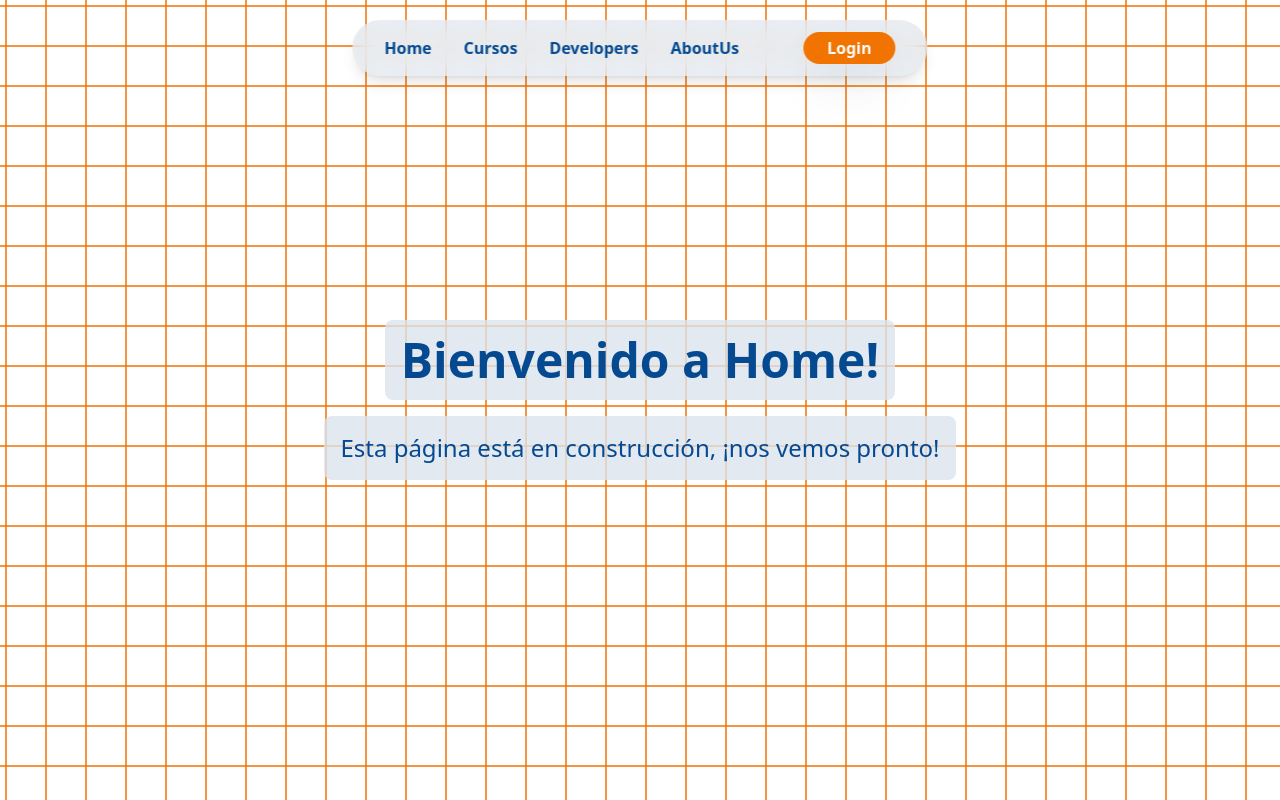
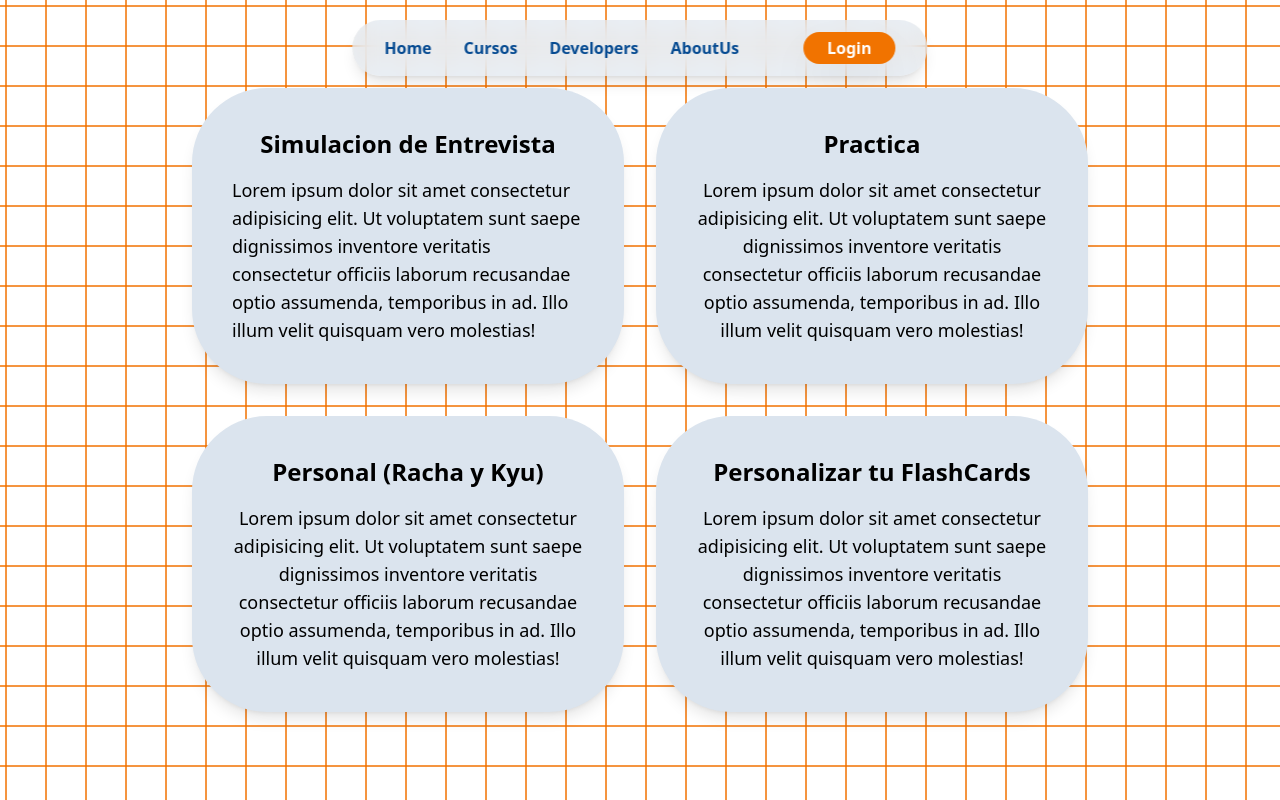
Before and after one commit to iZergiodev/Front-Flash4Devs, a React (Vite) app: page /auth in a window 1280 px wide. Built offline with nearby package versions, Linux system fonts and the light colour scheme.

Commit message:
cards creados

```diff
--- a/src/auth/views/Home.jsx
+++ b/src/auth/views/Home.jsx
@@ -25,13 +25,47 @@ export const Home = () => {
           borderColor="#F17300"
           hoverFillColor="#81A4CD"
         />
-        <div className="absolute inset-20 z-10 flex flex-col items-center justify-center rounded-lg text-text">
-          <h1 className="text-5xl font-bold bg-card/80 p-4 rounded-lg">
-            Bienvenido a Home!
-          </h1>
-          <p className="text-2xl mt-4 bg-card/80 p-4 rounded-lg">
-            Esta página está en construcción, ¡nos vemos pronto!
-          </p>
+        <div className="absolute inset-20 z-10 flex flex-col items-center justify-center">
+          <div className="grid grid-cols-2 gap-8 w-full max-w-4xl">
+            <div className="bg-card p-10 rounded-[75px] shadow-lg">
+              <h2 className="text-2xl font-bold mb-4 text-center">
+                Simulacion de Entrevista
+              </h2>
+              <p className="text-lg">
+                Lorem ipsum dolor sit amet consectetur adipisicing elit. Ut
+                voluptatem sunt saepe dignissimos inventore veritatis
+                consectetur officiis laborum recusandae optio assumenda,
+                temporibus in ad. Illo illum velit quisquam vero molestias!
+              </p>
+            </div>
+            <div className="bg-card p-10 rounded-[75px] shadow-lg text-center">
+              <h2 className="text-2xl font-bold mb-4">Practica</h2>
+              <p className="text-lg text-center">
+                Lorem ipsum dolor sit amet consectetur adipisicing elit. Ut
+                voluptatem sunt saepe dignissimos inventore veritatis
+                consectetur officiis laborum recusandae optio assumenda,
+                temporibus in ad. Illo illum velit quisquam vero molestias!
+              </p>
+            </div>
+            <div className="bg-card p-10 rounded-[75px] shadow-lg text-center">
+              <h2 className="text-2xl font-bold mb-4">Personal (Racha y Kyu)</h2>
+              <p className="text-lg">
+                Lorem ipsum dolor sit amet consectetur adipisicing elit. Ut
+                voluptatem sunt saepe dignissimos inventore veritatis
+                consectetur officiis laborum recusandae optio assumenda,
+                temporibus in ad. Illo illum velit quisquam vero molestias!
+              </p>
+            </div>
+            <div className="bg-card p-10 rounded-[75px] shadow-lg text-center">
+              <h2 className="text-2xl font-bold mb-4">Personalizar tu FlashCards</h2>
+              <p className="text-lg">
+                Lorem ipsum dolor sit amet consectetur adipisicing elit. Ut
+                voluptatem sunt saepe dignissimos inventore veritatis
+                consectetur officiis laborum recusandae optio assumenda,
+                temporibus in ad. Illo illum velit quisquam vero molestias!
+              </p>
+            </div>
+          </div>
         </div>
       </div>
     </>
```
Also changed, not shown: src/components/GradientText.css (line endings or trailing spaces), src/components/GradientText.jsx (line endings or trailing spaces).
